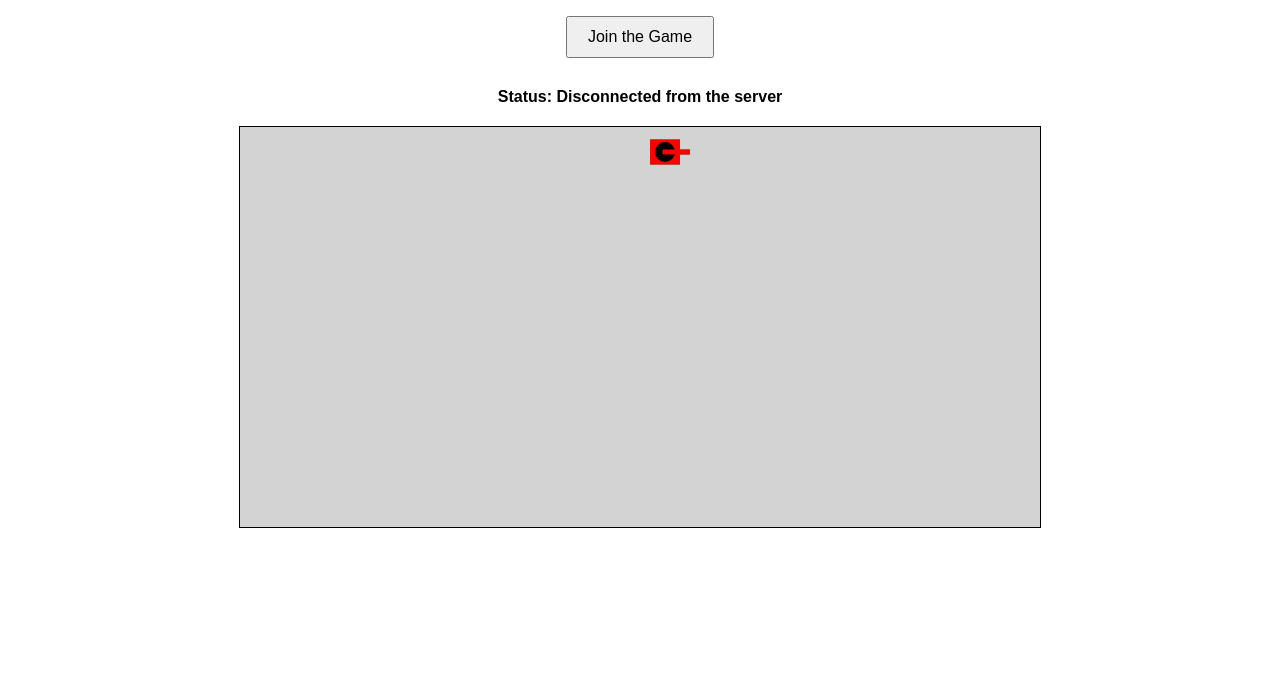
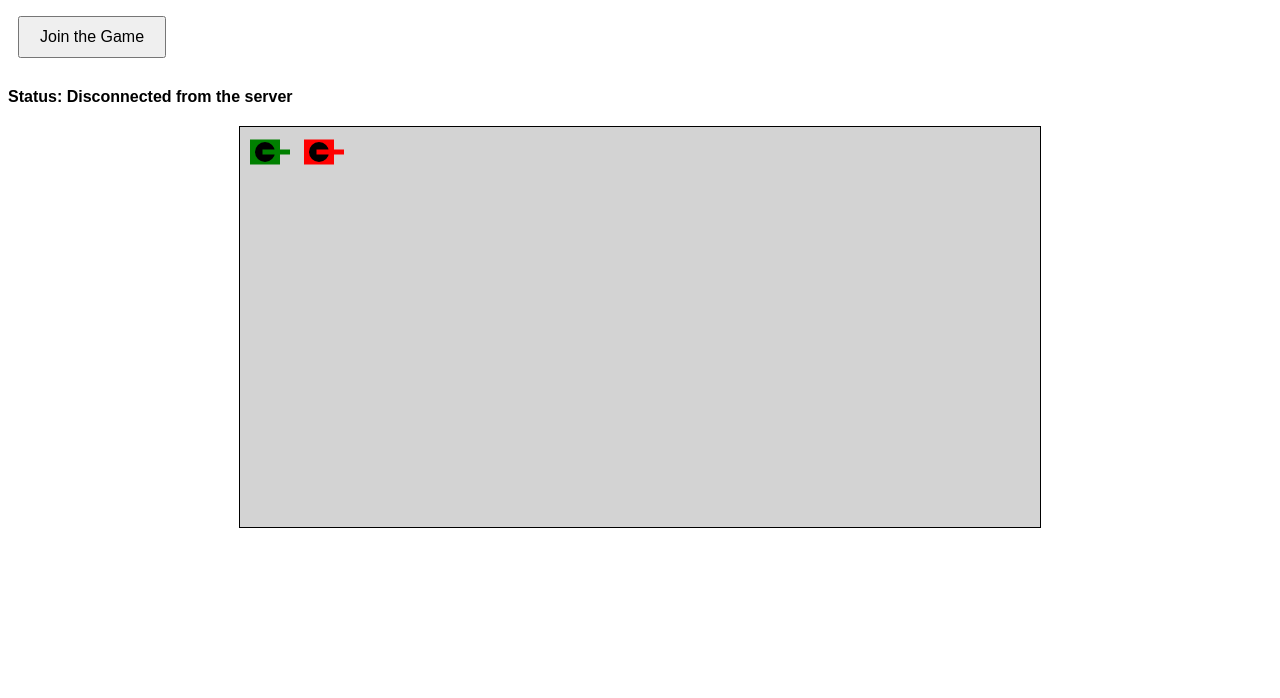
Before and after one commit to fr0ga/WebStormProjects, a website: page Tank/client.html in a window 1280 px wide. Shown: the part 102-800 px from the top of the page. Drawn offline with Linux system fonts and the light colour scheme.

Commit message:
need to fix red tank bounds

```diff
--- a/Tank/client.html
+++ b/Tank/client.html
@@ -7,20 +7,19 @@
   <style>
     body {
       font-family: Arial, sans-serif;
-      text-align: center;
       margin-top: 50px;
     }
     .game-area {
-      position: revert;
+      position: relative;
       width: 800px;
       height: 400px;
       border: 1px solid black;
       margin: 20px auto;
       background-color: lightgray;
-      overflow: hidden; /* Убедимся, что танки не вылезают за область */
+      overflow: hidden;
     }
     svg.tank {
-      position: absolute;
+      position: relative;
       width: 50px;
       height: 50px;
     }
@@ -55,6 +54,7 @@
   </svg>
 </div>
 
+
 <script>
   const ws = new WebSocket('ws://localhost:80');
   const greenTank = document.getElementById('greenTank');
@@ -64,7 +64,7 @@
   let greenTankPosition = { x: 100, y: 100 };
   let greenTankAngle = 0;
 
-  let redTankPosition = { x: 300, y: 300 };
+  let redTankPosition = { x: 100, y: 300 };
   let redTankAngle = 0;
 
   const keysPressed = {};
--- a/Tank/tank.css
+++ /dev/null
@@ -1,47 +0,0 @@
-/* Обёртка на весь экран */
-html, body {
-    margin: 0;
-    padding: 0;
-    height: 100%;
-    font-family: Arial, sans-serif;
-}
-
-body {
-    display: flex;
-    flex-direction: column;
-    background-color: #f4f4f4;
-}
-
-/* Шапка и подвал */
-header, footer {
-    background-color: #222;
-    color: white;
-    text-align: center;
-    padding: 10px;
-    height: 50px;
-}
-h1 {
-    text-align: center;
-    margin-top: 10px;
-}
-
-/* Контейнер, который растягивается */
-.game-area {
-    flex: 1; /* занимает всё оставшееся пространство */
-    position: relative;
-    background-color: #ccc;
-    margin: 0 auto;
-    width: 80%;
-    display: flex;
-    justify-content: center;
-    align-items: center;
-}
-
-/* Танк */
-.tank {
-    position: absolute;
-    width: 50px;
-    height: 50px;
-    top: 0;
-    left: 0;
-}
```
Also changed, not shown: Tank/index.html (deleted, +0 -34 lines), Tank/tank.js (+11 -5 lines).
